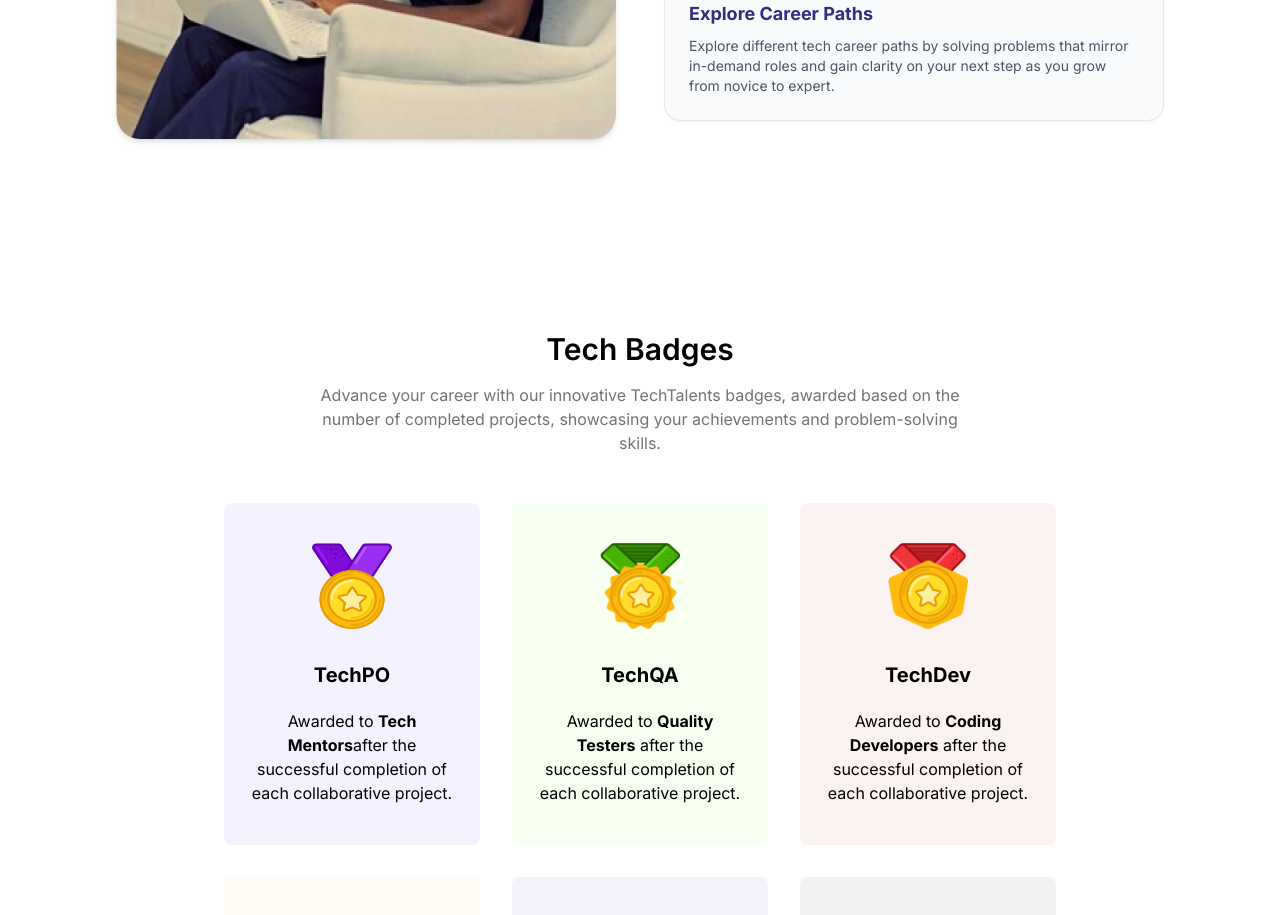
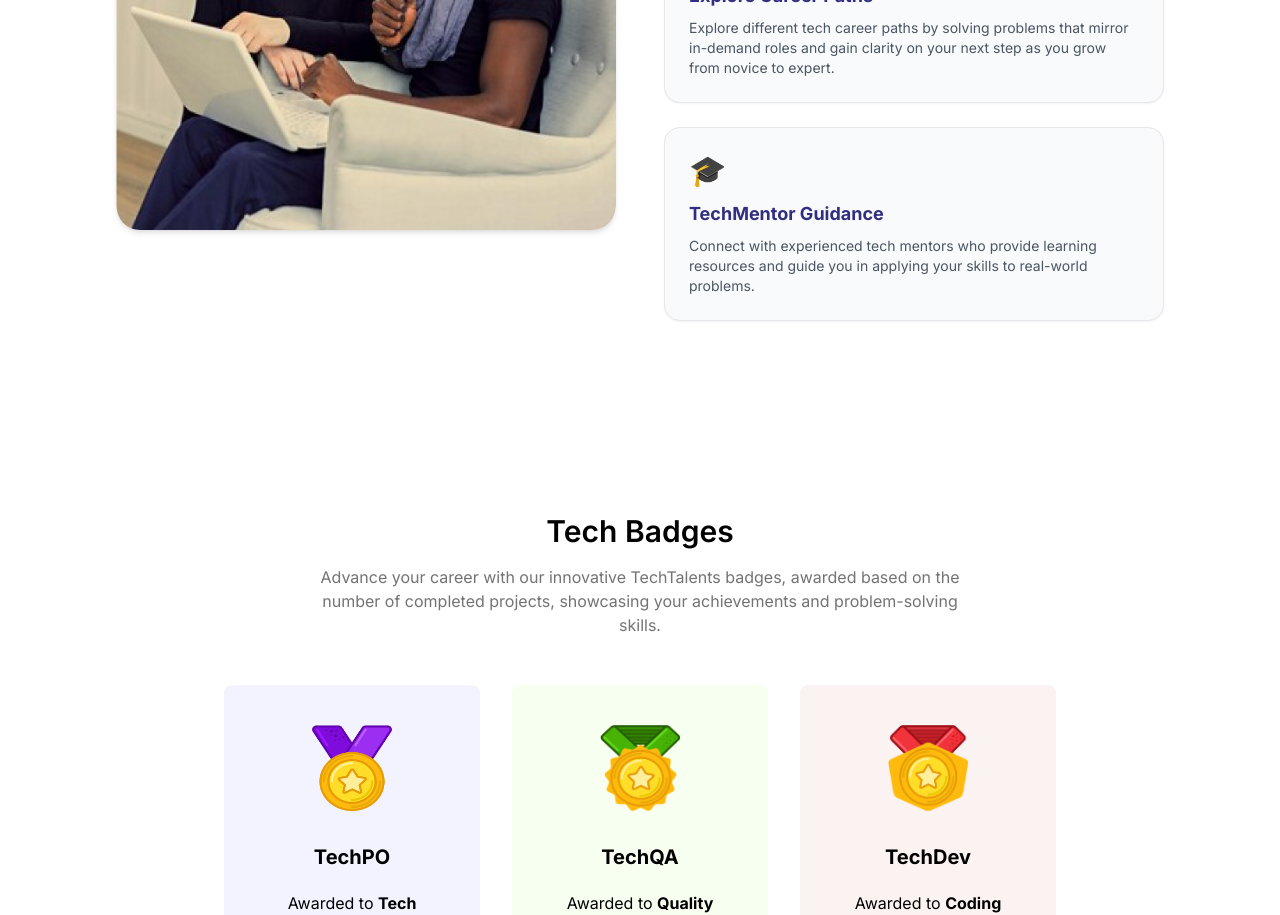
Before and after one commit to techtalentscity/techtalentscity.github.io, a React (Vite) app: page / in a window 1280 px wide. Shown: the part 3560-4475 px from the top of the page. Built offline with nearby package versions, Linux system fonts and the light colour scheme.

Commit message:
Update TechPathNavigator.jsx

```diff
--- a/src/Pages/Home/TechPathNavigator.jsx
+++ b/src/Pages/Home/TechPathNavigator.jsx
@@ -16,6 +16,11 @@ const features = [
     title: "Explore Career Paths",
     description: "Explore different tech career paths by solving problems that mirror in-demand roles and gain clarity on your next step as you grow from novice to expert.",
     emoji: "🚀",
+  },
+  {
+    title: "TechMentor Guidance",
+    description: "Connect with experienced tech mentors who provide learning resources and guide you in applying your skills to real-world problems.",
+    emoji: "🎓", // 🎓 graduation cap emoji to symbolize mentorship and learning
   },
 ];
 
```
